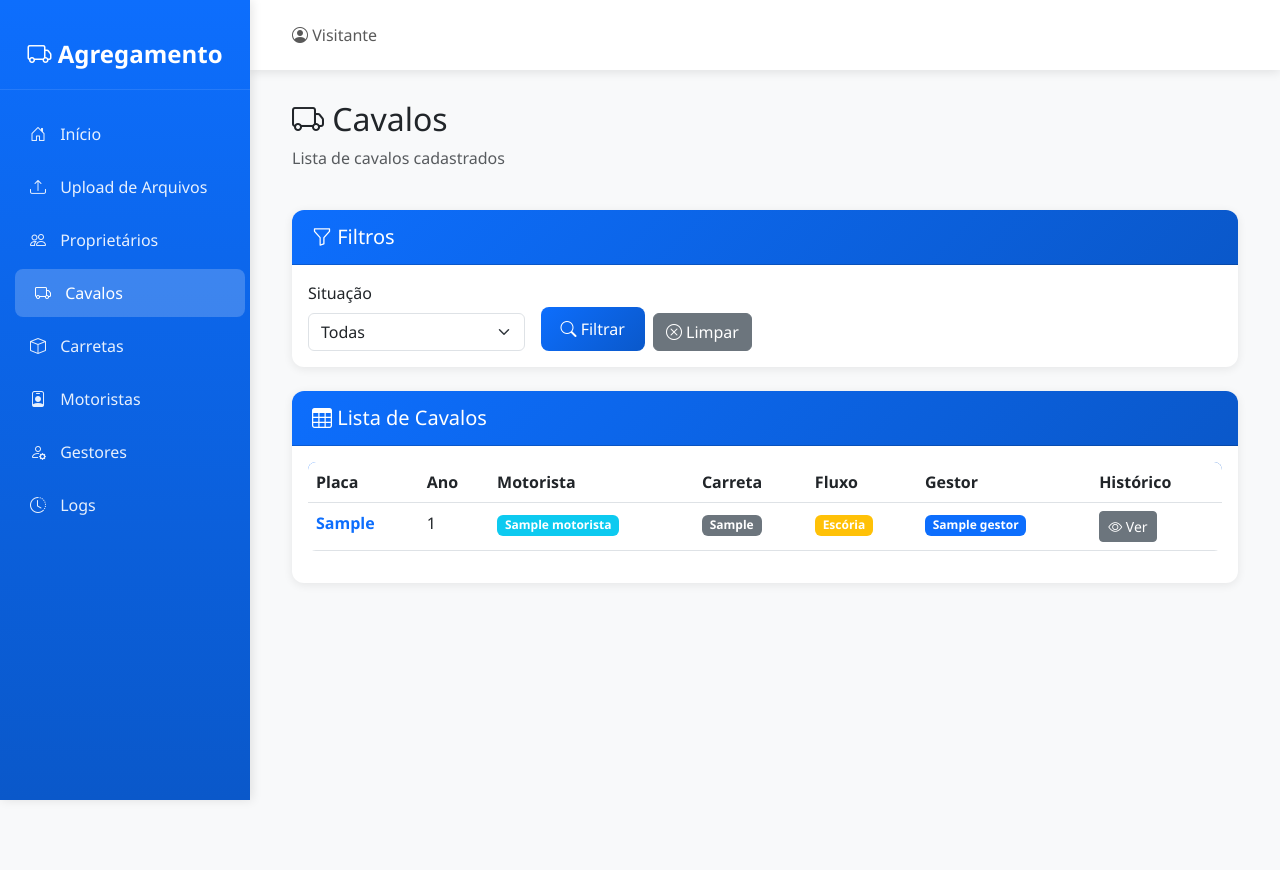
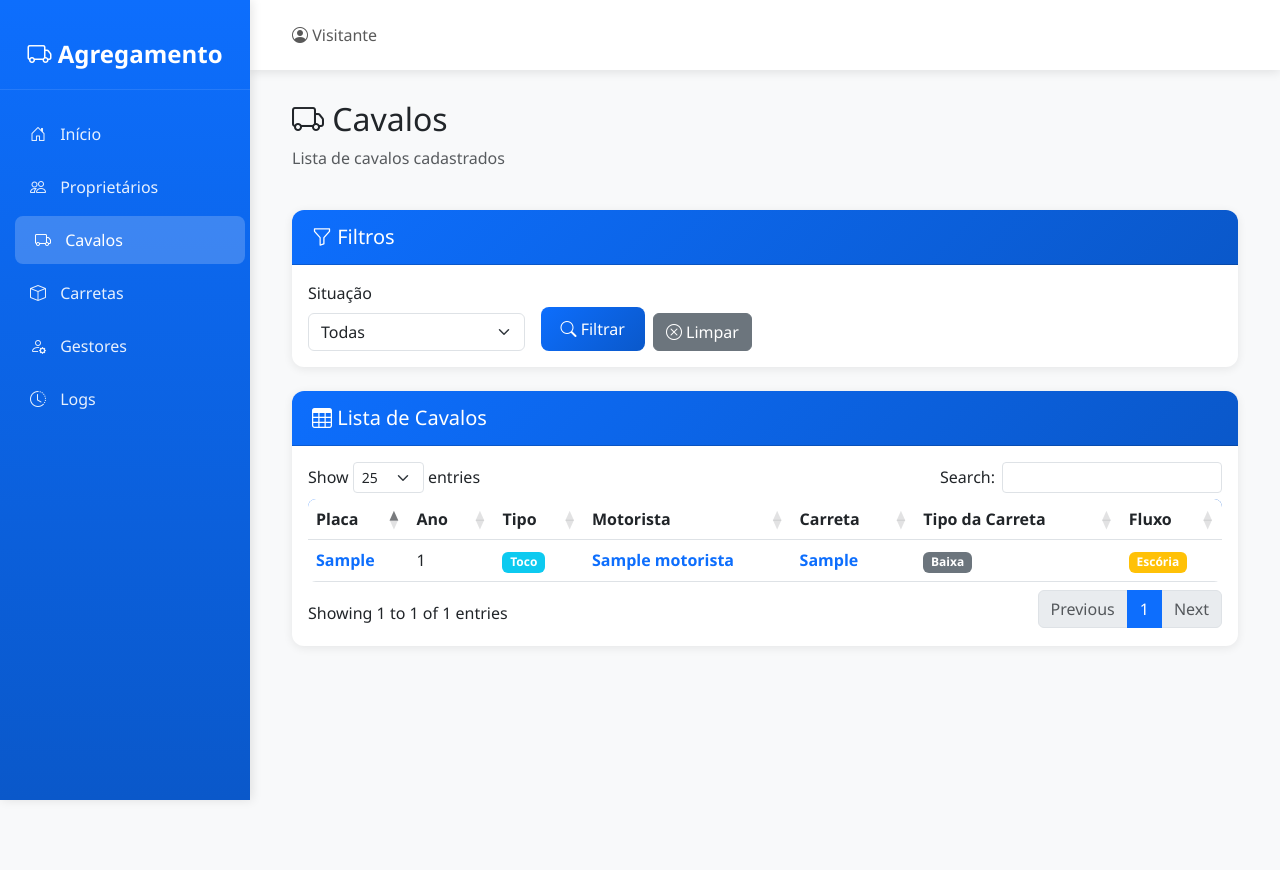
Before and after one commit to anotherDavidSousa/Agregamentos, a Django app: page /cavalos/ in a window 1280 px wide. Run offline with Django 4.2, Linux system fonts and the light colour scheme; tables that the repository leaves empty hold one stand-in row (values such as "Sample post"); some libraries are stand-ins or nearby versions.

Commit message:
adição de datatables para ajustese normalização de tabelasnos templates

```diff
--- a/core/views.py
+++ b/core/views.py
@@ -94,10 +94,18 @@ def proprietario_list(request):
 
         # Só adicionar se tiver pelo menos um cavalo com carreta
         if cavalos_com_carreta:
-            placas = [cavalo.placa for cavalo in cavalos_com_carreta if cavalo.placa]
-            # Preencher até 3 placas
-            while len(placas) < 3:
-                placas.append('')
+            # Preencher até 3 cavalos com placa e ID
+            cavalos_data = []
+            for cavalo in cavalos_com_carreta[:3]:
+                if cavalo.placa:
+                    cavalos_data.append({
+                        'placa': cavalo.placa,
+                        'id': cavalo.pk
+                    })
+
+            # Preencher até 3 cavalos
+            while len(cavalos_data) < 3:
+                cavalos_data.append({'placa': '', 'id': None})
 
             # Limpar WhatsApp para link
             whatsapp_limpo = ''
@@ -106,9 +114,9 @@ def proprietario_list(request):
 
             dados_parceiros.append({
                 'parceiro': parceiro,
-                'cavalo_1': placas[0] if len(placas) > 0 else '',
-                'cavalo_2': placas[1] if len(placas) > 1 else '',
-                'cavalo_3': placas[2] if len(placas) > 2 else '',
+                'cavalo_1': cavalos_data[0],
+                'cavalo_2': cavalos_data[1],
+                'cavalo_3': cavalos_data[2],
                 'whatsapp_limpo': whatsapp_limpo,
             })
 
--- a/templates/base.html
+++ b/templates/base.html
@@ -192,11 +192,13 @@
                     <i class="bi bi-house-door"></i> Início
                 </a>
             </li>
+            {% if user.is_staff %}
             <li>
                 <a href="{% url 'upload' %}" class="{% if request.resolver_match.url_name == 'upload' or request.resolver_match.url_name == 'historico_upload' %}active{% endif %}">
                     <i class="bi bi-upload"></i> Upload de Arquivos
                 </a>
             </li>
+            {% endif %}
             <li>
                 <a href="{% url 'proprietario_list' %}" class="{% if 'proprietario' in request.resolver_match.url_name %}active{% endif %}">
                     <i class="bi bi-people"></i> Proprietários
@@ -212,11 +214,13 @@
                     <i class="bi bi-box"></i> Carretas
                 </a>
             </li>
+            {% if user.is_staff %}
             <li>
                 <a href="{% url 'motorista_list' %}" class="{% if 'motorista' in request.resolver_match.url_name %}active{% endif %}">
                     <i class="bi bi-person-badge"></i> Motoristas
                 </a>
             </li>
+            {% endif %}
             <li>
                 <a href="{% url 'gestor_list' %}" class="{% if 'gestor' in request.resolver_match.url_name %}active{% endif %}">
                     <i class="bi bi-person-gear"></i> Gestores
--- a/templates/core/cavalo_list.html
+++ b/templates/core/cavalo_list.html
@@ -1,6 +1,10 @@
 {% extends 'base.html' %}
 
 {% block title %}Cavalos - Sistema de Agregamento{% endblock %}
+
+{% block extra_css %}
+<link rel="stylesheet" href="https://cdn.datatables.net/1.13.7/css/dataTables.bootstrap5.min.css">
+{% endblock %}
 
 {% block content %}
 <div class="container-fluid">
@@ -48,16 +52,16 @@
                 </div>
                 <div class="card-body">
                     <div class="table-responsive">
-                        <table class="table table-hover">
+                        <table id="tabelaCavalos" class="table table-hover" style="width:100%">
                             <thead>
                                 <tr>
                                     <th>Placa</th>
                                     <th>Ano</th>
+                                    <th>Tipo</th>
                                     <th>Motorista</th>
                                     <th>Carreta</th>
+                                    <th>Tipo da Carreta</th>
                                     <th>Fluxo</th>
-                                    <th>Gestor</th>
-                                    <th>Histórico</th>
                                 </tr>
                             </thead>
                             <tbody>
@@ -71,15 +75,37 @@
                                     </td>
                                     <td>{{ cavalo.ano|default:"-" }}</td>
                                     <td>
+                                        {% if cavalo.tipo == 'toco' %}
+                                            <span class="badge bg-info">Toco</span>
+                                        {% elif cavalo.tipo == 'trucado' %}
+                                            <span class="badge bg-primary">Trucado</span>
+                                        {% else %}
+                                            <span class="text-muted">-</span>
+                                        {% endif %}
+                                    </td>
+                                    <td>
                                         {% if cavalo.motorista %}
-                                            <span class="badge bg-info">{{ cavalo.motorista.nome }}</span>
+                                            <a href="{% url 'motorista_detail' cavalo.motorista.pk %}"
+                                               style="text-decoration: none; font-weight: bold; color: #0d6efd;">
+                                                {{ cavalo.motorista.nome }}
+                                            </a>
                                         {% else %}
                                             <span class="text-muted">-</span>
                                         {% endif %}
                                     </td>
                                     <td>
                                         {% if cavalo.carreta %}
-                                            <span class="badge bg-secondary">{{ cavalo.carreta.placa }}</span>
+                                            <a href="{% url 'carreta_detail' cavalo.carreta.pk %}"
+                                               style="text-decoration: none; font-weight: bold; color: #0d6efd;">
+                                                {{ cavalo.carreta.placa }}
+                                            </a>
+                                        {% else %}
+                                            <span class="text-muted">-</span>
+                                        {% endif %}
+                                    </td>
+                                    <td>
+                                        {% if cavalo.carreta and cavalo.carreta.tipo %}
+                                            <span class="badge bg-secondary">{{ cavalo.carreta.get_tipo_display }}</span>
                                         {% else %}
                                             <span class="text-muted">-</span>
                                         {% endif %}
@@ -92,19 +118,6 @@
                                         {% else %}
                                             <span class="text-muted">-</span>
                                         {% endif %}
-                                    </td>
-                                    <td>
-                                        {% if cavalo.gestor %}
-                                            <span class="badge bg-primary">{{ cavalo.gestor.nome }}</span>
-                                        {% else %}
-                                            <span class="text-muted">-</span>
-                                        {% endif %}
-                                    </td>
-                                    <td>
-                                        <a href="{% url 'cavalo_detail' cavalo.pk %}"
-                                           class="btn btn-sm btn-secondary">
-                                            <i class="bi bi-eye"></i> Ver
-                                        </a>
                                     </td>
                                 </tr>
                                 {% empty %}
@@ -123,3 +136,24 @@
     </div>
 </div>
 {% endblock %}
+
+{% block extra_js %}
+<script src="https://code.jquery.com/jquery-3.7.0.min.js"></script>
+<script src="https://cdn.datatables.net/1.13.7/js/jquery.dataTables.min.js"></script>
+<script src="https://cdn.datatables.net/1.13.7/js/dataTables.bootstrap5.min.js"></script>
+<script>
+    $(document).ready(function() {
+        $('#tabelaCavalos').DataTable({
+            language: {
+                url: 'https://cdn.datatables.net/plug-ins/1.13.7/i18n/pt-BR.json'
+            },
+            order: [[0, 'asc']], // Ordenar por Placa por padrão
+            pageLength: 25,
+            autoWidth: true,
+            columnDefs: [
+                { orderable: true, targets: '_all' }
+            ]
+        });
+    });
+</script>
+{% endblock %}
```
Also changed, not shown: templates/core/carreta_list.html (+30 -2 lines), templates/core/proprietario_list.html (+41 -7 lines).
